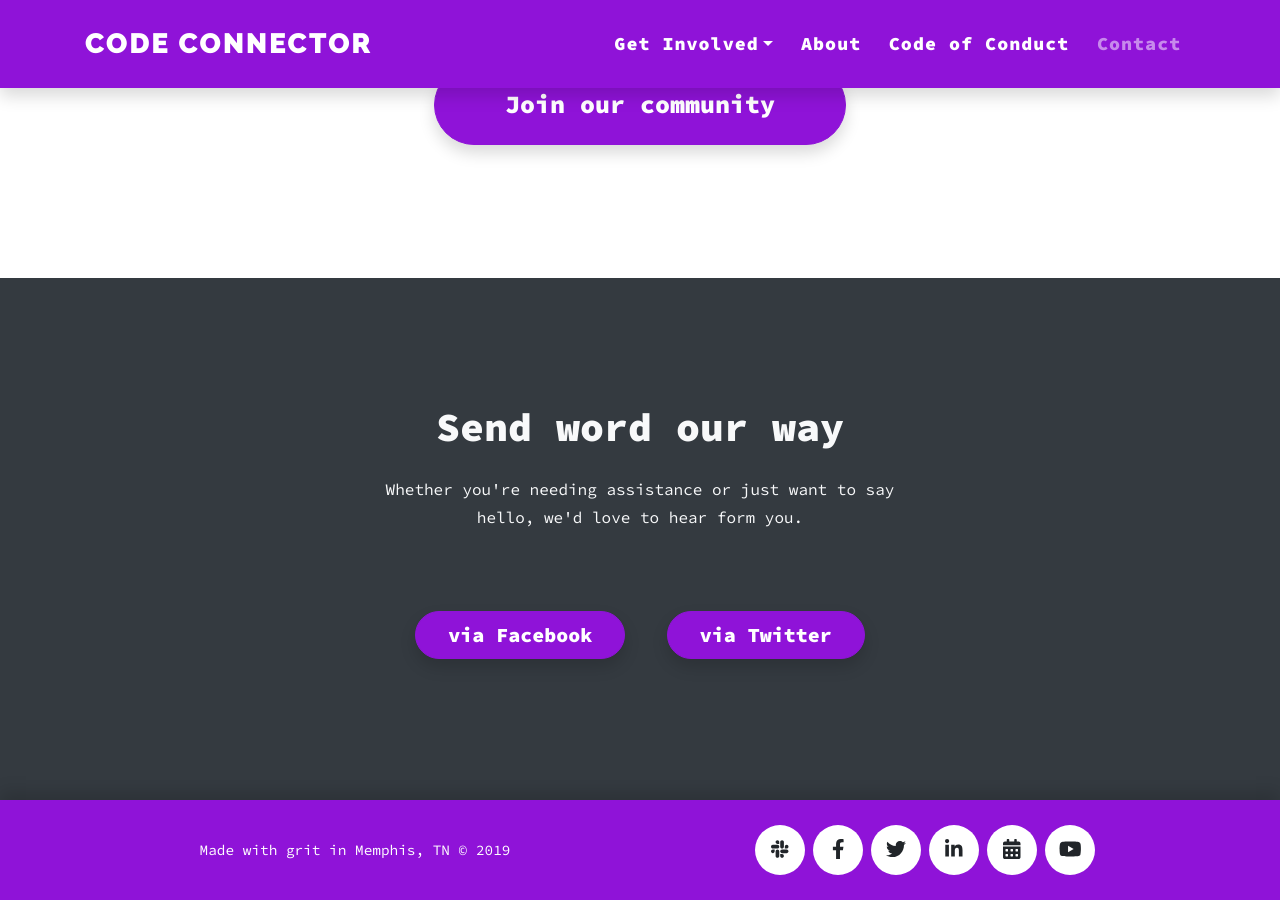
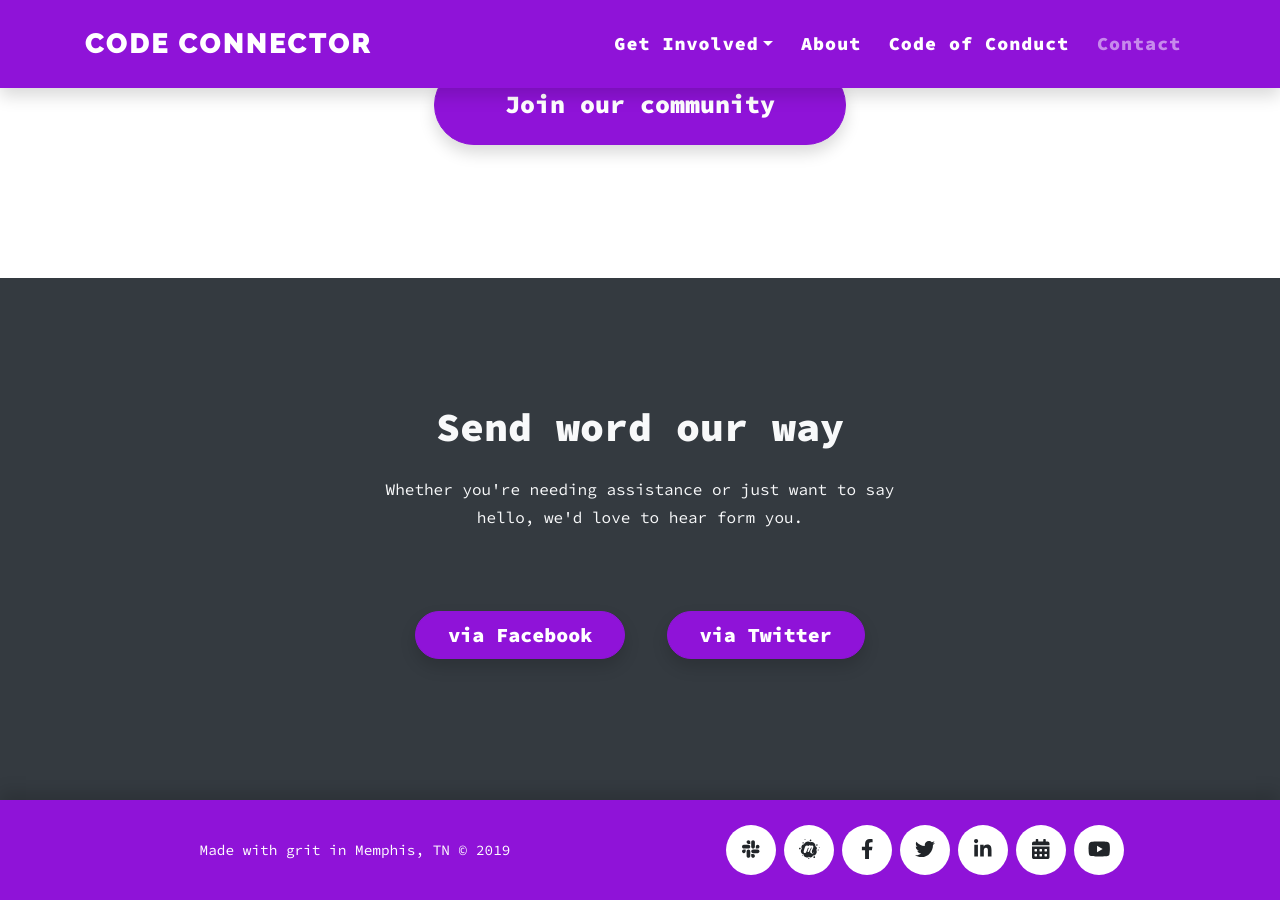
Before and after one commit to codeconnector/codeconnector.github.io, a Jekyll site: the page built from slack.html, in a window 1280 px wide and 900 px high, scrolled down 1858 px. Built offline with Jekyll 4.4.1, drawn with Linux system fonts in a browser that asks for light colours; grey boxes are pictures that could not be loaded.

Commit message:
add meetup icon with link (#129)

```diff
--- a/_layouts/default.html
+++ b/_layouts/default.html
@@ -158,6 +158,11 @@
                 </a>
               </li>
               <li class="list-inline-item">
+                <a href="https://www.meetup.com/memphis-technology-user-groups/" target="_blank" rel="noopener" aria-label="Code Connector's Meetup">
+                  <i class="fab fa-meetup"></i>
+                </a>
+              </li>
+              <li class="list-inline-item">
                 <a href="https://www.facebook.com/codeconnector" target="_blank" rel="noopener" aria-label="Code Connector's Facebook">
                   <i class="fab fa-facebook-f"></i>
                 </a>
```
